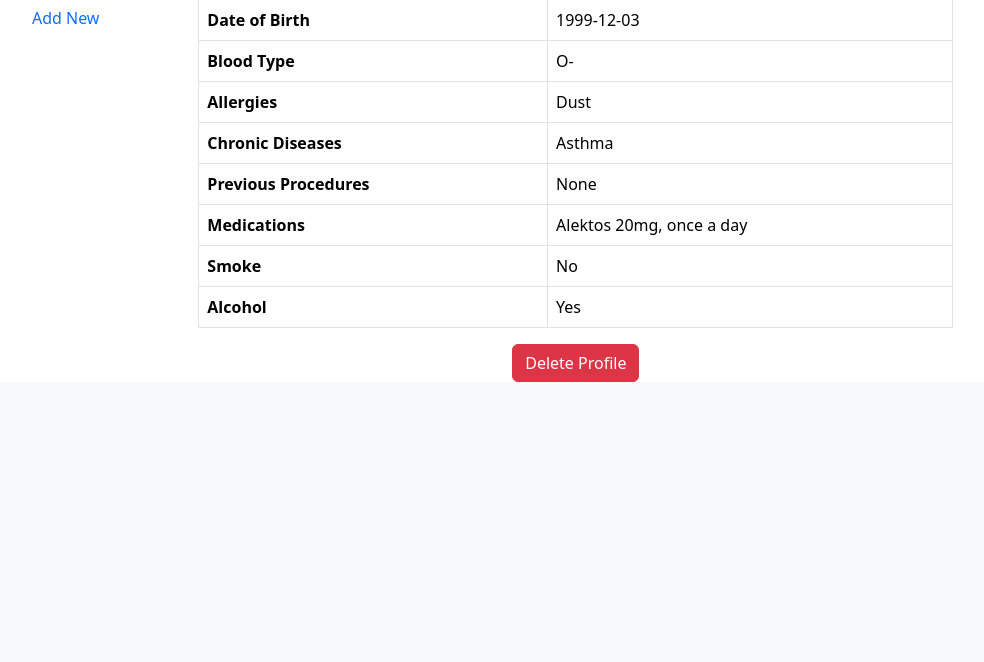
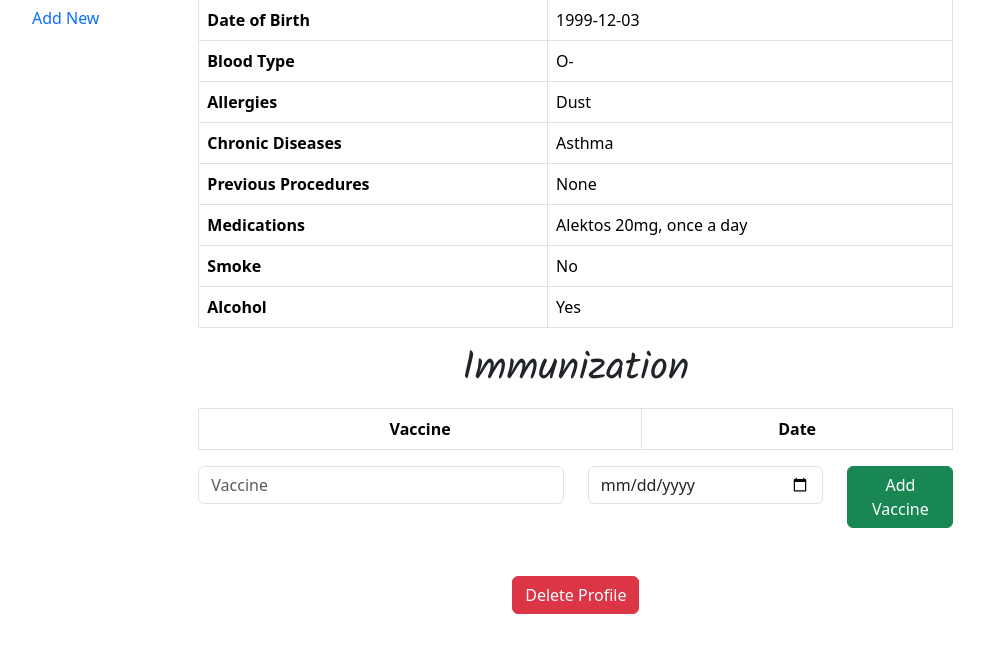
Before and after one commit to Thiagoalves033/Final_Project, a Flask app: page /profiles in a window 1280 px wide, after a click that opens the changed part. Shown: the part 424-1086 px from the top of the page, without its empty margins (51-1035 px from the left). Before the commit the page ends 806 px from the top, so only its background shows below. Run offline with Flask 3, Linux system fonts and the light colour scheme; the first user in the database is signed in; data that the repository does not hold is empty.

Commit message:
Added vaccination to profiles and implemented it. Improvements still needed

```diff
--- a/app.py
+++ b/app.py
@@ -105,8 +105,11 @@ def logout():
 def profiles():
     if request.method == "GET":
         profiles = db.execute("SELECT * FROM profiles WHERE user_id = ?", (session["user_id"],)).fetchall()
+        vaccines = db.execute("SELECT * FROM vaccines WHERE user_id = ?", (session["user_id"],)).fetchall()
 
-        return render_template("profiles.html", PROFILES=profiles)
+        print(vaccines)
+
+        return render_template("profiles.html", PROFILES=profiles, VACCINES=vaccines)
     else:
         name = request.form.get("name")
         birth = request.form.get("birthdate")
@@ -135,6 +138,20 @@ def profiles():
 def delete():
     pf_id = request.form.get("profile_id")
     db.execute ("DELETE FROM profiles WHERE name = ?", (pf_id,))
+
+    conn.commit()
+
+    return redirect("/profiles")
+
+
+@app.route("/vaccination", methods=["POST"])
+@login_required
+def vaccination():
+    pf_id = request.form.get("profile_id")
+    vac = request.form.get("vaccine")
+    date = request.form.get("v_date")
+
+    db.execute ("INSERT INTO vaccines (user_id, profile_id, vaccine, date) VALUES (?, ?, ?, ?)", (session["user_id"], pf_id, vac, date))
 
     conn.commit()
 
--- a/templates/profiles.html
+++ b/templates/profiles.html
@@ -65,12 +65,55 @@
                         </tbody>
                     </table>
 
-                    <form action="/delete_profile" method="post">
+                    <h2>Immunization</h2>
+                    <table class="table table table-bordered my-3">
+                        <thead>
+                            <tr>
+                                <th>Vaccine</th>
+                                <th>Date</th>
+                            </tr>
+                        </thead>
+
+                        <tbody>
+                            {% for vaccine in VACCINES %}
+
+                                {% if vaccine[2] == profile[2] %}
+                                    <tr>
+                                        <td>{{ vaccine[3] }}</td>
+                                        <td>{{ vaccine[4] }}</td>
+                                    </tr>
+                                {% endif %}
+
+                            {% endfor %}
+                        </tbody>
+                    </table>
+
+                    <form action="/vaccination" method="post">
+                        <div class="row">
+                            <div class="col-6">
+                                <input class="form-control" type="text" placeholder="Vaccine" name="vaccine" required>
+                            </div>
+
+                            <div class="col-4">
+                                <input class="form-control" type="date" placeholder="Date" name="v_date" required>
+                            </div>
+
+                            <div class="col-2">
+                                <button class="btn btn-success" type="submit" name="submit_vac">Add Vaccine</button>
+                            </div>
+                        </div>
+
+                        <input type="hidden" name="profile_id" value="{{ profile[2] }}">
+                    </form>
+
+                    <form class="my-5" action="/delete_profile" method="post">
                         <input type="hidden" name="profile_id" value="{{ profile[2] }}">
                         <button class="btn btn-danger" type="submit" name="deletetab">Delete Profile</button>
                     </form>
 
                 </div>
+
+
                 {% endfor %}
 
                 <!-- New profile form -->
```
Also changed, not shown: other parts of templates/profiles.html (+1 -1 lines).
